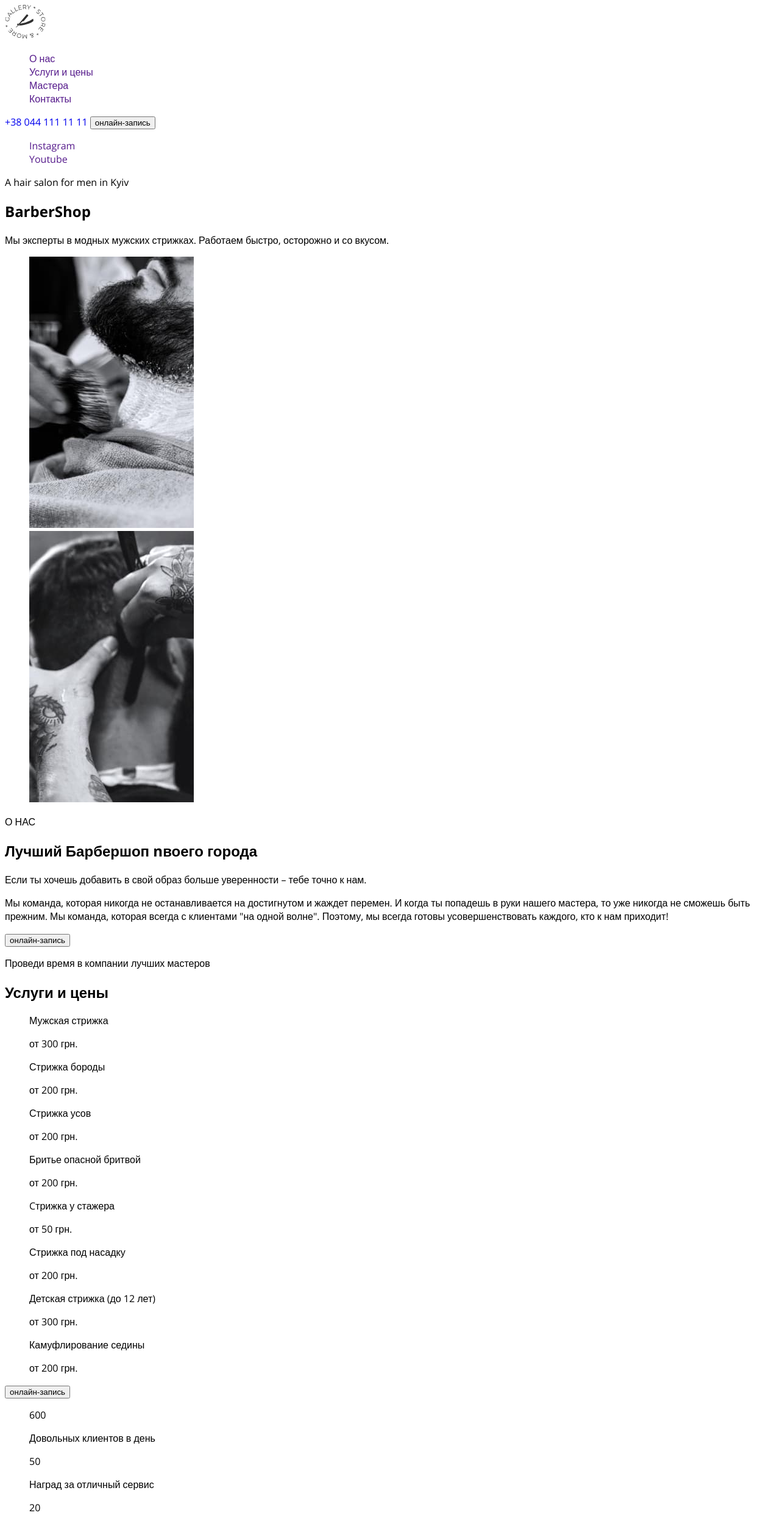
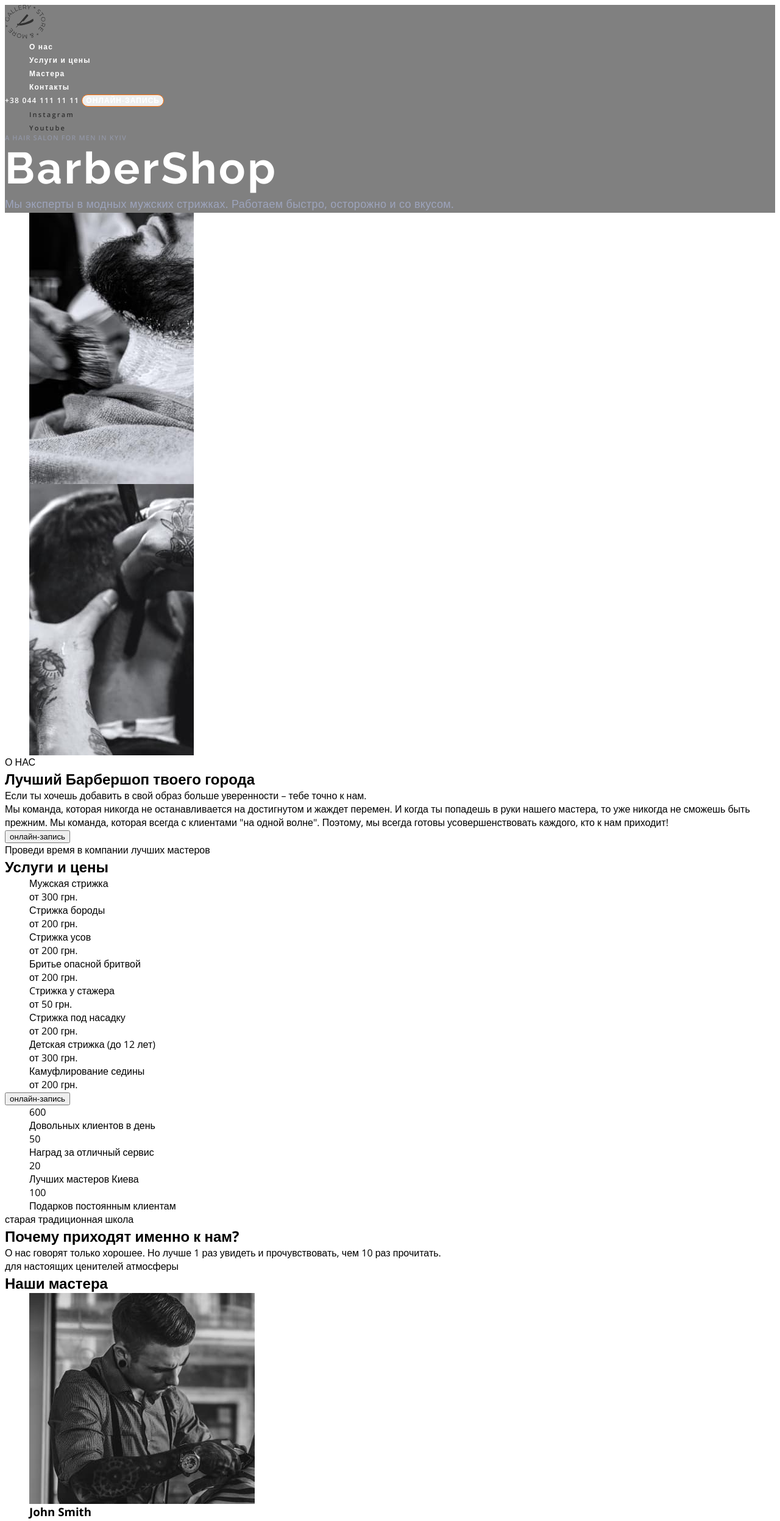
Before and after one commit to MariaK1506/barbershop, a plain HTML site: page index.html in a window 1280 px wide. Shown: the top 2495 px of the page at 61% size. Drawn offline with nearby package versions, Linux system fonts and the light colour scheme.

Commit message:
Стили

```diff
--- a/css/styles.css
+++ b/css/styles.css
@@ -1,10 +1,20 @@
 /* СТИЛИ ДЛЯ index.html */
+:root {
+  --header-color: #ffffff;
+  --first-btn-color: #ffffff;
+  --second-btn-color: #303030;
+  --accent-color: #ff6c00;
+  --first-title-color: #ffffff;
+  --second-title-color: #303030;
+}
 
 body {
   font-family: 'Open sans', sans-serif;
 }
 /* ul {
   list-style: none;
+  padding: 0;
+  margin: 0;
 } */
 
 .list {
@@ -14,3 +24,97 @@ body {
 .link {
   text-decoration: none;
 }
+
+h1,
+h2,
+h3,
+h4,
+h5,
+h6,
+p,
+ul {
+  margin-top: 0;
+  margin-bottom: 0;
+}
+
+img {
+  display: block;
+  max-width: 100%;
+  height: auto;
+}
+
+/*----------- HEADER--------------- */
+.header {
+  background-color: grey;
+}
+.header-link,
+.header-tel {
+  font-weight: 600;
+  font-size: 12px;
+  line-height: 1.33;
+  letter-spacing: 0.1em;
+  color: var(--header-color);
+}
+/* .header-tel {
+  font-weight: 600;
+  font-size: 12px;
+  line-height: 1.33;
+  letter-spacing: 0.1em;
+  color: var(--header-color) ;
+} */
+.header-btn {
+  font-family: inherit;
+  font-weight: 600;
+  font-size: 12px;
+  line-height: 1.33;
+  letter-spacing: 0.09em;
+  text-transform: uppercase;
+  color: var(--first-btn-color);
+  border: 1px solid var(--accent-color);
+  box-sizing: border-box;
+  border-radius: 25px;
+}
+.header-link:hover,
+.header-link:focus,
+.header-tel:hover,
+.header-tel:focus {
+  color: var(--accent-color);
+}
+.hero {
+  background-color: grey;
+}
+.hero-link {
+  font-weight: 600;
+  font-size: 11px;
+  line-height: 1.36;
+  letter-spacing: 0.2em;
+  color: #303030;
+  transform: rotate(-89.83deg);
+}
+.hero-link:hover,
+.hero-link:focus {
+  color: var(--accent-color);
+}
+.hero-pre-title {
+  font-weight: 600;
+  font-size: 11px;
+  line-height: 1.36;
+  letter-spacing: 0.1em;
+  text-transform: uppercase;
+  color: rgba(157, 164, 189, 0.6);
+}
+
+.hero-title {
+  font-family: 'Raleway', sans-serif;
+  font-weight: 700;
+  font-size: 72px;
+  line-height: 1.18;
+  letter-spacing: 0.05em;
+  color: #ffffff;
+}
+.hero-after-title {
+  font-size: 18px;
+  line-height: 1.67;
+  letter-spacing: 0.02em;
+  color: #9da4bd;
+}
--- a/index.html
+++ b/index.html
@@ -17,10 +17,18 @@
         <a class=" header-logo link" href=""> <img src="./images/Logo.svg" alt="лого сайта"></a>
         <nav class="header-nav">
             <ul class="list header-list">
-                <li class="header-item"> <a class="link header-link" href="">О нас</a></li>
-                <li class="header-item"> <a class="link header-link"" href="">Услуги и цены</a></li>
-                <li class="header-item"> <a class="link header-link"" href="">Мастера</a></li>
-                <li class="header-item"> <a class="link header-link"" href="">Контакты</a></li>
+                <li class="header-item">
+                    <a class="link header-link" href="">О нас</a>
+                </li>
+                <li class="header-item">
+                    <a class="link header-link" href="">Услуги и цены</a>
+                </li>
+                <li class="header-item">
+                    <a class="link header-link" href="#masters">Мастера</a>
+                </li>
+                <li class="header-item">
+                    <a class="link header-link" href="">Контакты</a>
+                </li>
             </ul>
         </nav>
         <a class="link header-tel" href="tel:+380441111111">+38 044 111 11 11</a>
@@ -42,130 +50,132 @@
                 <li class="about-item"><img src="./images/about-img-2.jpg" alt="барбер делает кантик" width="270" height="445"></li>
             </ul>
             <p class="about-pte-title">О НАС</p>
-            <h2 class="about-title">Лучший Барбершоп nвоего города</h2>
+            <h2 class="about-title">Лучший Барбершоп твоего города</h2>
             <p class="about-after-title">Если ты хочешь добавить в свой образ больше уверенности – тебе точно к нам.</p>
             <p class="about-text">Мы команда, которая никогда не останавливается на достигнутом и жаждет перемен. И когда ты попадешь в руки нашего мастера,
             то уже никогда не сможешь быть прежним. Мы команда, которая всегда с клиентами "на одной волне". Поэтому, мы всегда
             готовы усовершенствовать каждого, кто к нам приходит!</p>
             <button type="button" class="about-btn">онлайн-запись</button>
         </section>
-        <section>
-            <p>Проведи время в компании лучших мастеров</p>
-            <h2>Услуги и цены</h2>
-            <ul class="list">
-                <li>
-                    <p>Мужская стрижка</p>
-                    <p>от 300 грн.</p>
+        <section class="prices">
+            <p class="prices-pre-title">Проведи время в компании лучших мастеров</p>
+            <h2 class="prices-title">Услуги и цены</h2>
+            <ul class="list prices-list">
+                <li class="prices-item">
+                    <p class="prices-item-text">Мужская стрижка</p>
+                    <p class="prices-item-text">от 300 грн.</p>
+
                 </li>
-                <li>
-                    <p>Стрижка бороды</p>
-                    <p>от 200 грн.</p>
+                <li class="prices-item">
+                    <p class="prices-item-text">Стрижка бороды</p>
+                    <p class="prices-item-text">от 200 грн.</p>
                 </li>
-                <li>
-                    <p>Стрижка усов</p>
-                    <p>от 200 грн.</p>
+                <li class="prices-item">
+                    <p class="prices-item-text">Стрижка усов</p>
+                    <p class="prices-item-text">от 200 грн.</p>
                 </li>
-                <li>
-                    <p>Бритье опасной бритвой</p>
-                    <p>от 200 грн.</p>
+                <li class="prices-item">
+                    <p class="prices-item-text">Бритье опасной бритвой</p>
+                    <p class="prices-item-text">от 200 грн.</p>
                 </li>
             </ul>
-            <ul class="list">
-                <li>
-                    <p>Cтрижка у стажера</p>
-                    <p>от 50 грн.</p>
+            <ul class="list prices-list">
+                <li class="prices-item">
+                    <p class="prices-item-text">Cтрижка у стажера</p>
+                    <p class="prices-item-text">от 50 грн.</p>
                 </li>
-                <li>
-                    <p>Стрижка под насадку</p>
-                    <p>от 200 грн.</p>
+                <li class="prices-item">
+                    <p class="prices-item-text">Стрижка под насадку</p>
+                    <p class="prices-item-text">от 200 грн.</p>
                 </li>
-                <li>
-                    <p>Детская стрижка (до 12 лет)</p>
-                    <p>от 300 грн.</p>
+                <li class="prices-item">
+                    <p class="prices-item-text">Детская стрижка (до 12 лет)</p>
+                    <p class="prices-item-text">от 300 грн.</p>
                 </li>
-                <li>
-                    <p>Камуфлирование седины</p>
-                    <p>от 200 грн.</p>
+                <li class="prices-item">
+                    <p class="prices-item-text">Камуфлирование седины</p>
+                    <p class="prices-item-text">от 200 грн.</p>
                 </li>
             </ul>
-            <button type="button">онлайн-запись</button>
+            <button type="button prices-btn">онлайн-запись</button>
         </section>
-        <section>
-            <ul class="list">
-                <li>
-                    <span>600</span>
-                    <p>Довольных клиентов в день</p>
+        <section class="reasons">
+            <ul class="list reasons-list">
+                <li class="reasons-item">
+                    <span class="reasons-digit">600</span>
+                    <p class="reasons-item-text">Довольных клиентов в день</p>
                 </li>
-                <li>
-                    <span>50</span>
-                    <p>Наград за отличный сервис</p>
+                <li class="reasons-item">
+                    <span class="reasons-digit">50</span>
+                    <p class="reasons-item-text">Наград за отличный сервис</p>
                 </li>
-                <li>
-                    <span>20</span>
-                    <p>Лучших мастеров Киева</p>
+                <li class="reasons-item">
+                    <span class="reasons-digit">20</span>
+                    <p class="reasons-item-text">Лучших мастеров Киева</p>
                 </li>
-                <li>
-                    <span>100</span>
-                    <p>Подарков постоянным клиентам</p>
+                <li class="reasons-item">
+                    <span class="reasons-digit">100</span>
+                    <p class="reasons-item-text">Подарков постоянным клиентам</p>
                 </li>
             </ul>
-            <p>старая традиционная школа</p>
-            <h2>Почему приходят именно к нам?</h2>
-            <p>О нас говорят только хорошее. Но лучше 1 раз увидеть и прочувствовать, чем 10 раз прочитать.</p>
+            <p class="reasons-pre-title">старая традиционная школа</p>
+            <h2 class="reasons-title">Почему приходят именно к нам?</h2>
+            <p class="reasons-after-title">О нас говорят только хорошее. Но лучше 1 раз увидеть и прочувствовать, чем 10 раз прочитать.</p>
         </section>
-        <section>
-            <p>для настоящих ценителей атмосферы</p>
-            <h2>Наши мастера</h2>
-            <ul class="list">
-                <li>
+        <section id="masters" class="masters">
+            <p class="masters-pre-title">для настоящих ценителей атмосферы</p>
+            <h2 class="masters-title">Наши мастера</h2>
+            <ul class="list masters-list">
+                <li class="masters-item">
                     <img src="./images/masters-img-1.jpg" alt="барбер стрижет клиента" width="370" height="346">
-                    <h3 lang="en">John Smith</h3>
-                    <p lang="en">Extreme Barber</p>
+                    <h3 lang="en" class="masters-item-title">John Smith</h3>
+                    <p lang="en" class="masters-item-text">Extreme Barber</p>
                 </li>
-                <li>
+                <li class="masters-item">
                     <img src="./images/masters-img-2.jpg" alt="барбер стрижет клиента" width="370" height="346">
-                    <h3 lang="en">Michele Doe</h3>
-                    <p lang="en">Extreme Barber</p>
+                    <h3 lang="en" class="masters-item-title">Michele Doe</h3>
+                    <p lang="en" class="masters-item-text">Extreme Barber</p>
                 </li>
-                <li>
+                <li class="masters-item">
                     <img src="./images/masters-img-3.jpg" alt="барбер стрижет клиента" width="370" height="346">
-                    <h3 lang="en">Alan Black</h3>
-                    <p lang="en">Extreme Barber</p>
+                    <h3 lang="en" class="masters-item-title">Alan Black</h3>
+                    <p lang="en" class="masters-item-text">Extreme Barber</p>
                 </li>
             </ul>
         </section>
-        <section>
-            <h2>Галерея</h2>
-            <p>На латинском языке “барба” означает “борода”</p>
-            <ul class="list">
-                <li><img src="./images/gallery-img-1.jpg" alt="барбер стрижет клиента" width="270" height="360"></li>
-                <li><img src="./images/gallery-img-2.jpg" alt="барбер стрижет клиента" width="270" height="360"></li>
-                <li><img src="./images/gallery-img-3.jpg" alt="барбер стрижет клиента" width="270" height="360"></li>
-                <li><img src="./images/gallery-img-4.jpg" alt="барбер стрижет клиента" width="270" height="360"></li>
+        <section class="gallery">
+            <h2 class="visually-hidden">Галерея</h2>
+            <p class="gallery-text">На латинском языке “барба” означает “борода”</p>
+            <ul class="list gallery-list">
+                <li class="gallery-item"><img src="./images/gallery-img-1.jpg" alt="барбер стрижет клиента" width="270" height="360"></li>
+                <li class="gallery-item"><img src="./images/gallery-img-2.jpg" alt="барбер стрижет клиента" width="270" height="360"></li>
+                <li class="gallery-item"><img src="./images/gallery-img-3.jpg" alt="барбер стрижет клиента" width="270" height="360"></li>
+                <li class="gallery-item"><img src="./images/gallery-img-4.jpg" alt="барбер стрижет клиента" width="270" height="360"></li>
             </ul>
         </section>
-        <section>
+        <section class="">
             <h2>Онлайн-запись</h2>
         </section>
-        <section>
-            <h2>Контакты</h2>
-            <a class="link"ddress>
-                <ul class="list">
-                    <li><a class="link" href="https://goo.gl/maps/KWmvifQsFgk5iezQA" target="blanc" rel="noopener noreferrer">ул. Васильковая, 7А
+        <section class="contacts">
+            <h2 class="contacts-title">Контакты</h2>
+            <address>
+            <a class="link contacts-link">
+                <ul class="list contact-list">
+                    <li class="contacts-item"><a class="link" href="https://goo.gl/maps/KWmvifQsFgk5iezQA" target="blanc" rel="noopener noreferrer">ул. Васильковая, 7А
                     Киев, 08132</a></li>
-                    <li><a class="link" href="tel:+380441111111"></a>+38 044 111 11 11</li>
-                    <li><a class="link" href="mailto:barbershop@email.com"></a>barbershop@email.com</li>
+                    <li class="contacts-item"><a class="link" href="tel:+380441111111"></a>+38 044 111 11 11</li>
+                    <li class="contacts-item"><a class="link" href="mailto:barbershop@email.com"></a>barbershop@email.com</li>
                 </ul>
             </address>
             <b>время работы</b>
-            <p>Ежедневно с 9:00 до 22:00</p>
+            <p class="contacts-text">Ежедневно с 9:00 до 22:00</p>
         </section>
     </main>
-<footer>
-    <p>&copy;Copyright 2020</p>
-    <ul class="list">
-        <li><a class="link" href="" target="blanc" rel="noopener noreferrer">Instagram</a></li>
-        <li><a class="link" href="" target="blanc" rel="noopener noreferrer">Youtube</a></li>
+<footer class="footer">
+    <p class="footer-text">&copy;Copyright 2020</p>
+    <ul class="list footer-link">
+        <li class="footer-item"><a class="link" href="" target="blanc" rel="noopener noreferrer">Instagram</a></li>
+        <li class="footer-item"><a class="link" href="" target="blanc" rel="noopener noreferrer">Youtube</a></li>
     </ul>
 </footer>
 </body>
```
